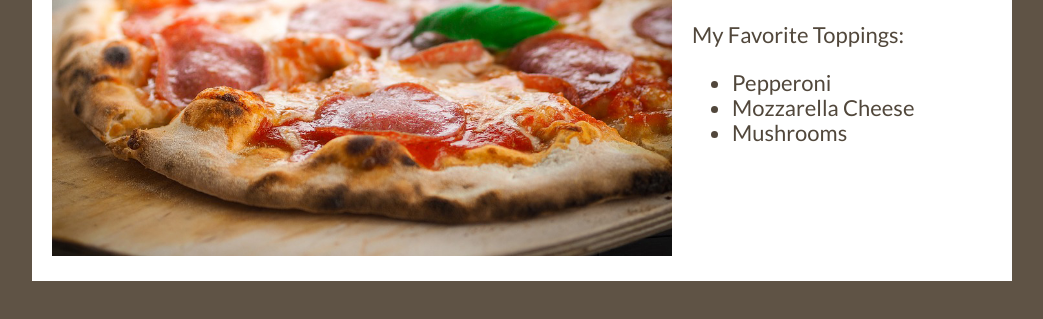
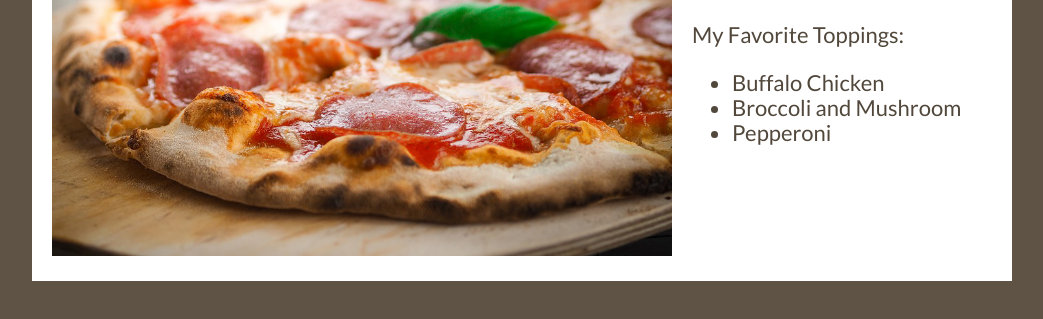
Before and after one commit to Pete-Sekesan/pizza, a plain HTML site: page index.html in a window 1280 px wide. Shown: the part 197-516 px from the top of the page, without its empty margins (118-1161 px from the left). Drawn offline with nearby package versions, Linux system fonts and the light colour scheme; a web font is replaced by a local one.

Commit message:
Changed Toppings

```diff
--- a/index.html
+++ b/index.html
@@ -22,9 +22,9 @@
     <h1>Pizza!</h1>
     <p>My Favorite Toppings: </p>
     <ul>
+      <li>Buffalo Chicken</li>
+      <li>Broccoli and Mushroom</li>
       <li>Pepperoni</li>
-      <li>Mozzarella Cheese</li>
-      <li>Mushrooms</li>
     </ul>
   </div>
 </div>
```
